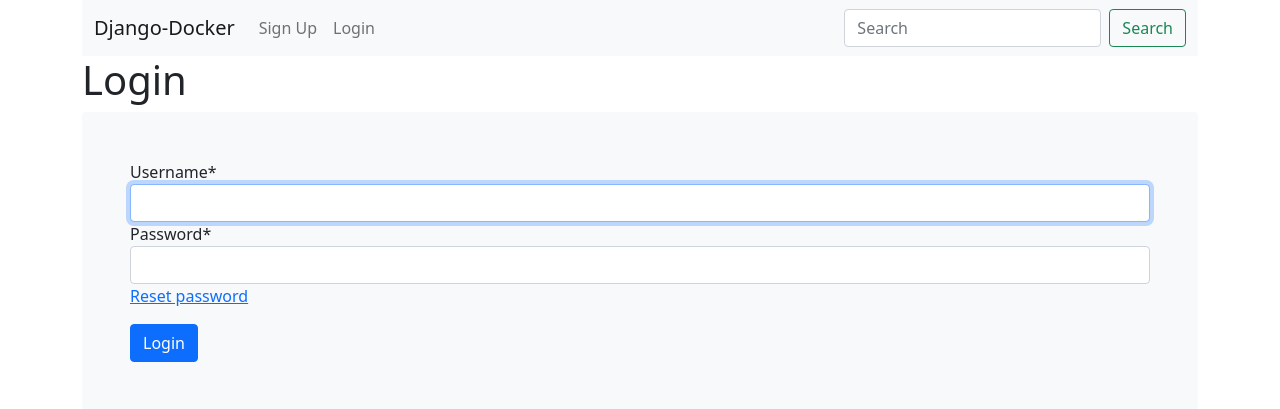
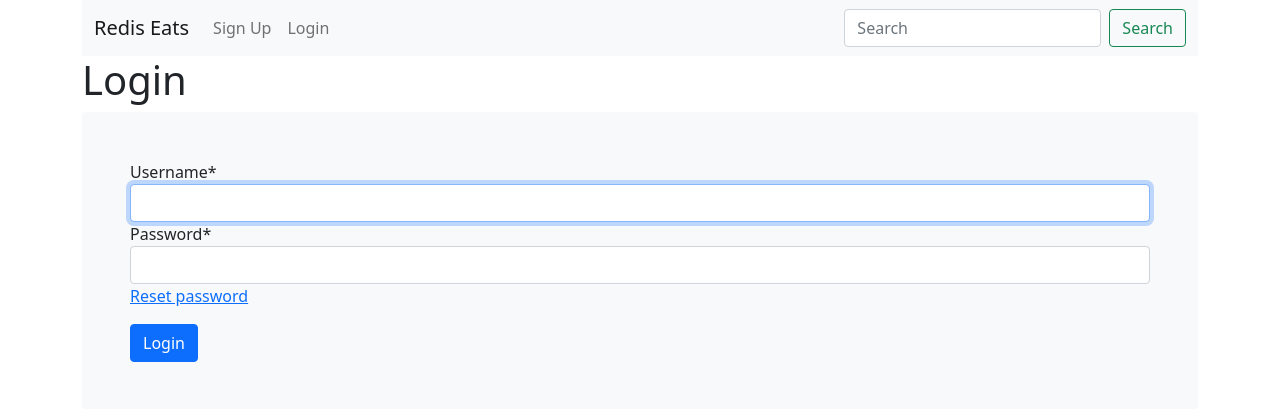
Before and after one commit to matacoder/redis-eats-rest, a Django app: page /auth/login/ in a window 1280 px wide. Shown: the top 409 px of the page. Run offline with Django 3.2, Linux system fonts and the light colour scheme; some libraries are stand-ins or nearby versions.

Commit message:
Change some titles

```diff
--- a/templates/includes/navbar.html
+++ b/templates/includes/navbar.html
@@ -1,6 +1,6 @@
 <nav class="navbar navbar-expand-lg navbar-light bg-light">
     <div class="container-fluid">
-        <a class="navbar-brand" href="{% url "index" %}">Django-Docker</a>
+        <a class="navbar-brand" href="{% url "index" %}">Redis Eats</a>
         <button class="navbar-toggler" type="button" data-bs-toggle="collapse"
                 data-bs-target="#navbarSupportedContent" aria-controls="navbarSupportedContent"
                 aria-expanded="false" aria-label="Toggle navigation">
```
Also changed, not shown: .github/workflows/deploy.yaml.
